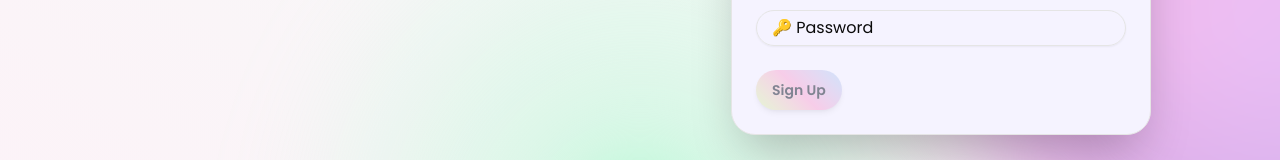
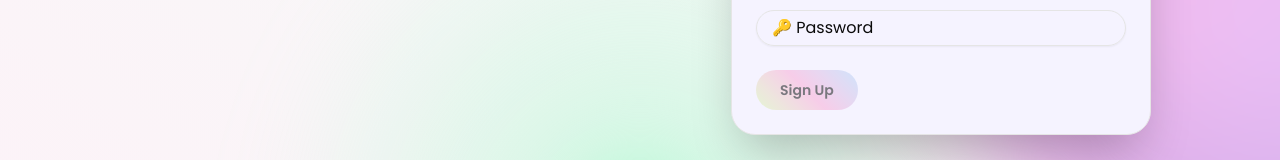
Before and after one commit to trndnhan/maiservant, a Next.js app in the folder client/: page / in a window 1280 px wide. Shown: the part 451-611 px from the top of the page. Built offline with nearby package versions, Linux system fonts and the light colour scheme; a web font is replaced by a local one.

Commit message:
style(button): improve animation of authForm

```diff
--- a/client/src/components/root/authForm.tsx
+++ b/client/src/components/root/authForm.tsx
@@ -119,7 +119,7 @@ export const AuthForm = () => {
                         <Button
                           type='submit'
                           disabled={loading || !signUpForm.formState.isValid}
-                          className='cursor-pointer shadow-md text-xs md:text-sm font-semibold transition ease-in-out duration-300 hover:scale-110 bg-linear-45 from-signinup1 via-signinup2 to-signinup3 text-gray-900'
+                          className='rounded-full bg-linear-45 from-signinup1 via-signinup2 to-signinup3 px-6 py-3 text-xs md:text-sm font-semibold text-black transition-all duration-300 hover:translate-x-[-4px] hover:translate-y-[-4px] hover:shadow-[4px_4px_0px_pink] active:translate-x-[0px] active:translate-y-[0px] active:shadow-none'
                           effect='shineHover'
                         >
                           {loading && <Loader2 className='animate-spin h-4 w-4' />}
@@ -195,7 +195,7 @@ export const AuthForm = () => {
                         <Button
                           type='submit'
                           disabled={loading || !signInForm.formState.isValid}
-                          className='cursor-pointer shadow-md text-xs md:text-sm font-semibold transition ease-in-out duration-300 hover:scale-110 bg-linear-45 from-signinup1 via-signinup2 to-signinup3 text-gray-900'
+                          className='rounded-full bg-linear-45 from-signinup1 via-signinup2 to-signinup3 px-6 py-3 text-xs md:text-sm font-semibold text-black transition-all duration-300 hover:translate-x-[-4px] hover:translate-y-[-4px] hover:shadow-[4px_4px_0px_pink] active:translate-x-[0px] active:translate-y-[0px] active:shadow-none'
                           effect='shineHover'
                         >
                           {loading && <Loader2 className='animate-spin h-4 w-4' />}
```
